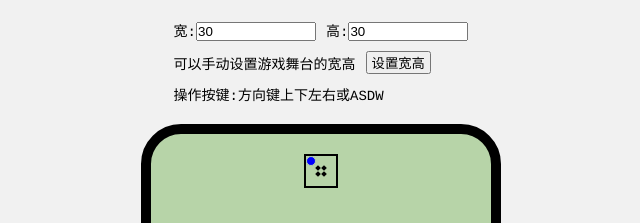
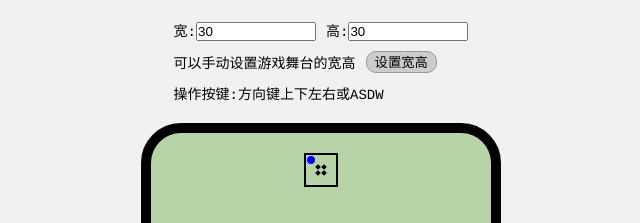
Before and after one commit to jay6697117/greedy-snake, a website built with webpack: page public/index.html in a window 1280 px wide. Shown: the top 223 px of the page, 319-959 px from the left. Built offline with nearby package versions, Linux system fonts and the light colour scheme.

Commit message:
提交代码于: 2022-01-07 10:03:21

```diff
--- a/src/assets/style/index.less
+++ b/src/assets/style/index.less
@@ -59,7 +59,14 @@ body {
       align-items: center;
 
       button {
-        padding: 0 4px;
+        outline: none;
+        border: none;
+        height: 22px;
+        line-height: 22px;
+        border-radius: 10px;
+        padding: 0 8px;
+        background-color: #ccc;
+        border: 1px solid #999;
       }
     }
     .head-bottom {
```
